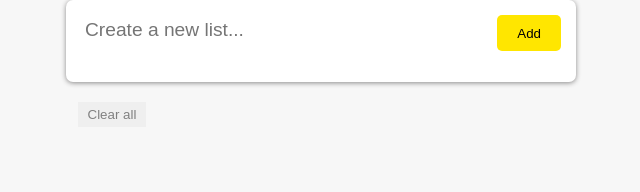
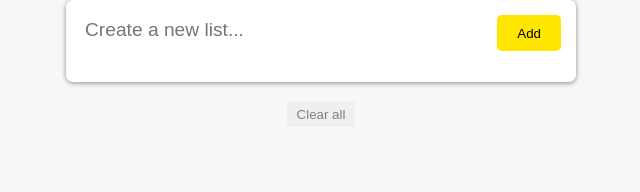
Before and after one commit to Ijaaz-Saikalgar/react-ToDoList, a React (Create React App) app: page / in a window 1280 px wide. Shown: the part 105-297 px from the top of the page, without its empty margins (319-959 px from the left). Built offline with nearby package versions, Linux system fonts and the light colour scheme.

Commit message:
style file updated clearn button center

```diff
--- a/src/styles.css
+++ b/src/styles.css
@@ -87,9 +87,8 @@ form button {
 }
 
 .clearContainer {
-  width: 487px;
   display: block;
-  margin: auto;
+  text-align: center;
 }
 .clearContainer button {
   border: none;
```
